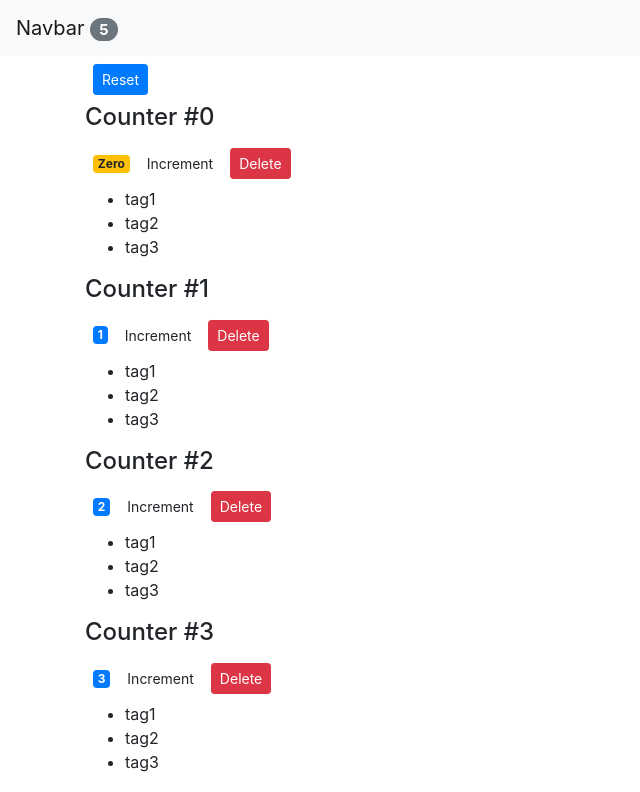
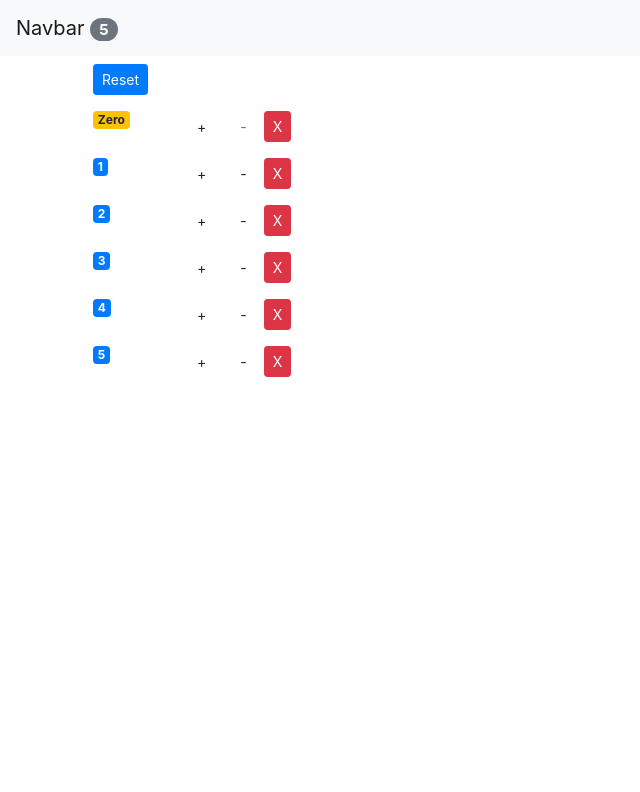
Before and after one commit to cbermedina/React-Course, a React (Create React App) app: page / in a window 1280 px wide. Shown: the top 792 px of the page, without its empty margins (0-640 px from the left). Built offline with nearby package versions, Linux system fonts and the light colour scheme.

Commit message:
Solution decrement Button

```diff
--- a/src/components/App.jsx
+++ b/src/components/App.jsx
@@ -33,6 +33,14 @@
    this.setState({counters});
  }
 
+ handlerDecrement = counter =>{
+  const counters = [...this.state.counters];
+  const index = counters.indexOf(counter);
+  counters[index]= {...counter};
+  counters[index].value--;
+  this.setState({counters});
+}
+
  handleReset = () => {
   const counters = this.state.counters.map( c => {
       c.value = 0;
@@ -57,6 +65,7 @@
           counters={this.state.counters}
           onReset={this.handleReset}
           onIncrement={this.handlerIncrement}
+          onDecrement={this.handlerDecrement}
           onDelete={this.handleDelete}/>
       </main>
     </React.Fragment>);
--- a/src/components/counter.jsx
+++ b/src/components/counter.jsx
@@ -1,8 +1,7 @@
 import React, { Component } from 'react';
 class Counter  extends Component {
     state = {
-        value: this.props.counter.value,
-        tags: ['tag1','tag2','tag3']
+        value: this.props.counter.value
     };
 
     componentDidUpdate(prevProps, prevState){
@@ -16,23 +15,28 @@
         console.log('Counter - Unmount');
     }
 
-    renderTags(){
-       if (this.state.tags.length === 0) return <p>There are no tags!</p>;
-       return <ul>{ this.state.tags.map(tag => <li key={tag}>{ tag }</li>)} </ul>;
-    }
-
     render() {
         console.log('Counter - Rendered');
-        return (<React.Fragment>
-            {this.props.children}
-            {this.state.tags.length === 0 && "Please create a new tag!"}
-            <span  className={this.getBadgeClasses()}>{this.formatCount()}</span>
-            <button onClick={ () => this.props.onIncrement(this.props.counter) } className="btn btn-secundary btn-sm">Increment</button>
-            <button
-            onClick={ () => this.props.onDelete(this.props.counter.id)}
-            className="btn btn-danger btn-sm m-2">Delete</button>
-            {this.renderTags()}
-        </React.Fragment>);
+        return (<div className="row">
+            <div className="col-1">
+                <span  className={this.getBadgeClasses()}>{this.formatCount()}</span>
+            </div>
+            <div className="col">
+                <button onClick={ () => this.props.onIncrement(this.props.counter) }
+                className="btn btn-secundary btn-sm m-2">
+                    +
+                </button>
+                <button onClick={ () => this.props.onDecrement(this.props.counter) }
+                className="btn btn-secundary btn-sm m-2" disabled={this.props.counter.value===0?"disabled":""}>
+                    -
+                </button>
+                <button
+                onClick={ () => this.props.onDelete(this.props.counter.id)}
+                className="btn btn-danger btn-sm">
+                    X
+                </button>
+            </div>
+        </div>);
     }
 
     getBadgeClasses() {
--- a/src/components/counters.jsx
+++ b/src/components/counters.jsx
@@ -4,7 +4,7 @@
 
     render() {
         console.log('Counters - Rendered');
-        const { onReset, counters, onDelete, onIncrement } = this.props
+        const { onReset, counters, onDelete, onIncrement, onDecrement } = this.props
         return (<div>
             <button
             onClick={ onReset }
@@ -14,6 +14,7 @@
                    key={counter.id}
                    onDelete={ onDelete }
                    onIncrement={ onIncrement }
+                   onDecrement={ onDecrement }
                    counter={counter}>
                   <h4>Counter #{counter.id}</h4>
                 </Counter>
```
